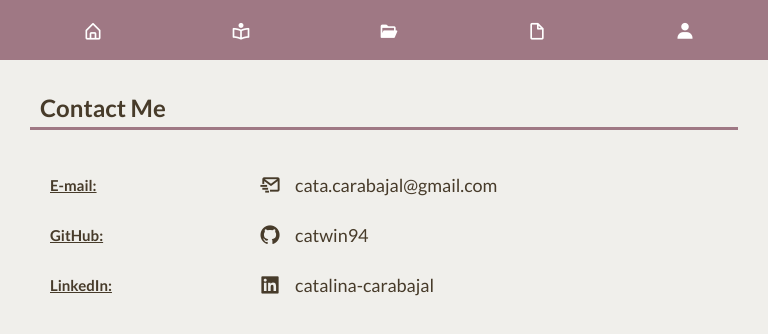
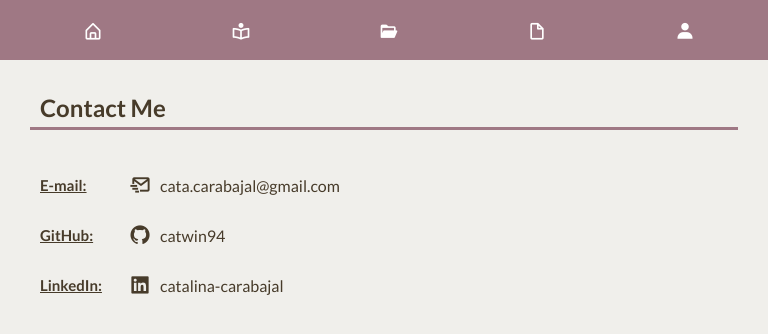
Before and after one commit to catwin94/catwin94.github.io, a React (Create React App) app: page /contactMe in a window 768 px wide. Shown: the top 334 px of the page. Built offline with nearby package versions, Linux system fonts and the light colour scheme.

Commit message:
responsive contactMe page

```diff
--- a/src/assets/styles/background.scss
+++ b/src/assets/styles/background.scss
@@ -72,16 +72,3 @@
     padding: 0 1rem 0.5rem 1rem;
   }
 }
-
-//div Container
-.generalData {
-  // border: solid 2px blue;
-  margin-top: 10px;
-  // max-width: 120rem;
-  width: 70vw;
-  // margin: 10px 0 0 17px;
-
-  & ul {
-    list-style: none;
-  }
-}
--- a/src/assets/styles/cardItem.scss
+++ b/src/assets/styles/cardItem.scss
@@ -1,4 +1,17 @@
 @import "./variables.scss";
+
+//div Container
+.generalData {
+  // border: solid 2px blue;
+  margin-top: 10px;
+  // max-width: 120rem;
+  width: 70vw;
+  // margin: 10px 0 0 17px;
+
+  & ul {
+    list-style: none;
+  }
+}
 
 //List ul of cards li (can be a div element)
 .cardItem {
@@ -117,3 +130,19 @@
     }
   }
 }
+
+//Tablet
+@media only screen and (min-width: 768px) and (max-width: 992px) {
+  //div Container
+  .generalData {
+    width: 95vw;
+
+    & ul {
+      list-style: none;
+    }
+  }
+}
+
+//Mobile
+@media only screen and (max-width: 768px) {
+}
--- a/src/assets/styles/contactMe.scss
+++ b/src/assets/styles/contactMe.scss
@@ -36,3 +36,31 @@
     }
   }
 }
+
+//Tablet
+@media only screen and (min-width: 768px) and (max-width: 992px) {
+}
+
+//Mobile
+@media only screen and (max-width: 768px) {
+  .listContainer {
+    padding-left: 1rem;
+
+    & ul {
+      & li {
+        & h2 {
+          margin-right: 0;
+          width: 8rem;
+          padding-left: 0;
+        }
+
+        & a {
+          font-size: 1.6rem;
+          & i {
+            width: 40px;
+          }
+        }
+      }
+    }
+  }
+}
--- a/src/assets/styles/sidebar.scss
+++ b/src/assets/styles/sidebar.scss
@@ -152,7 +152,7 @@
 @media only screen and (min-width: 768px) and (max-width: 992px) {
   .sidebarContent {
     height: 6rem;
-    width: 10vw;
+    width: 0vw;
   }
 
   .sidebar {
```
